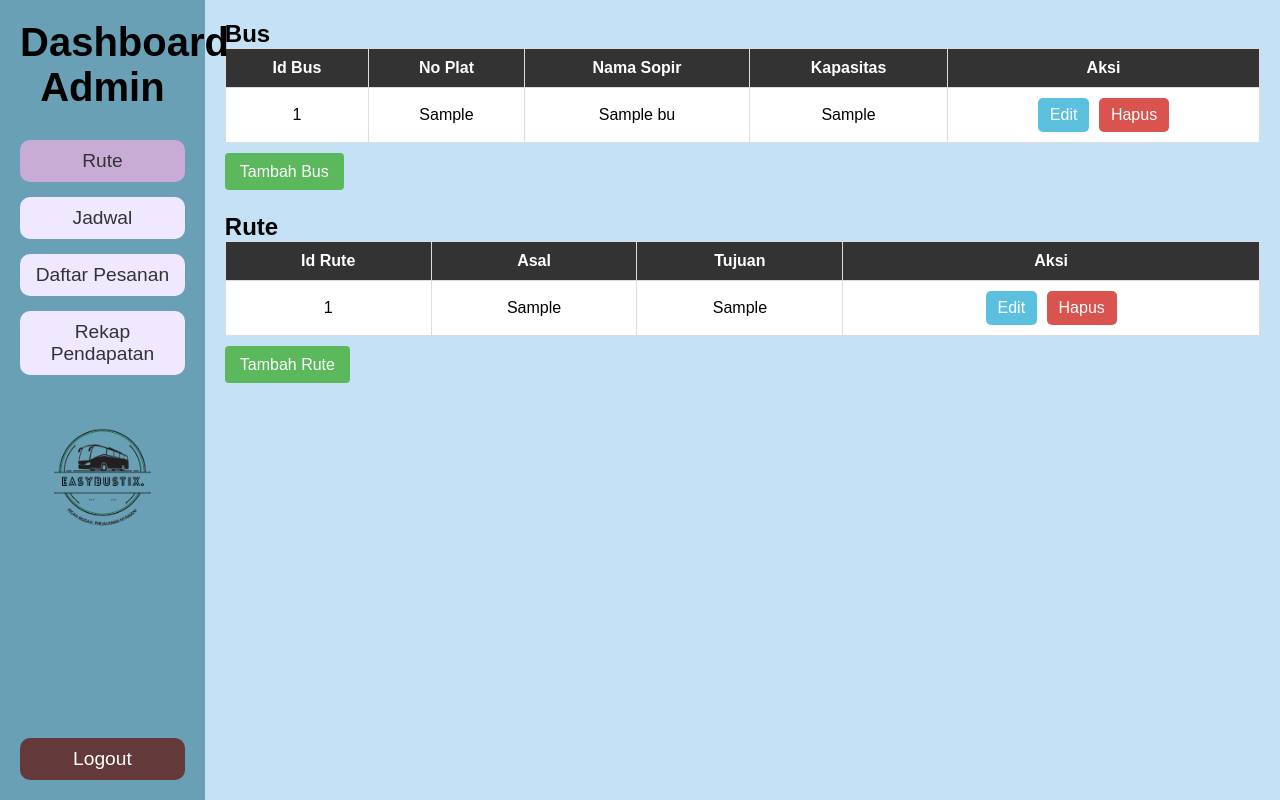
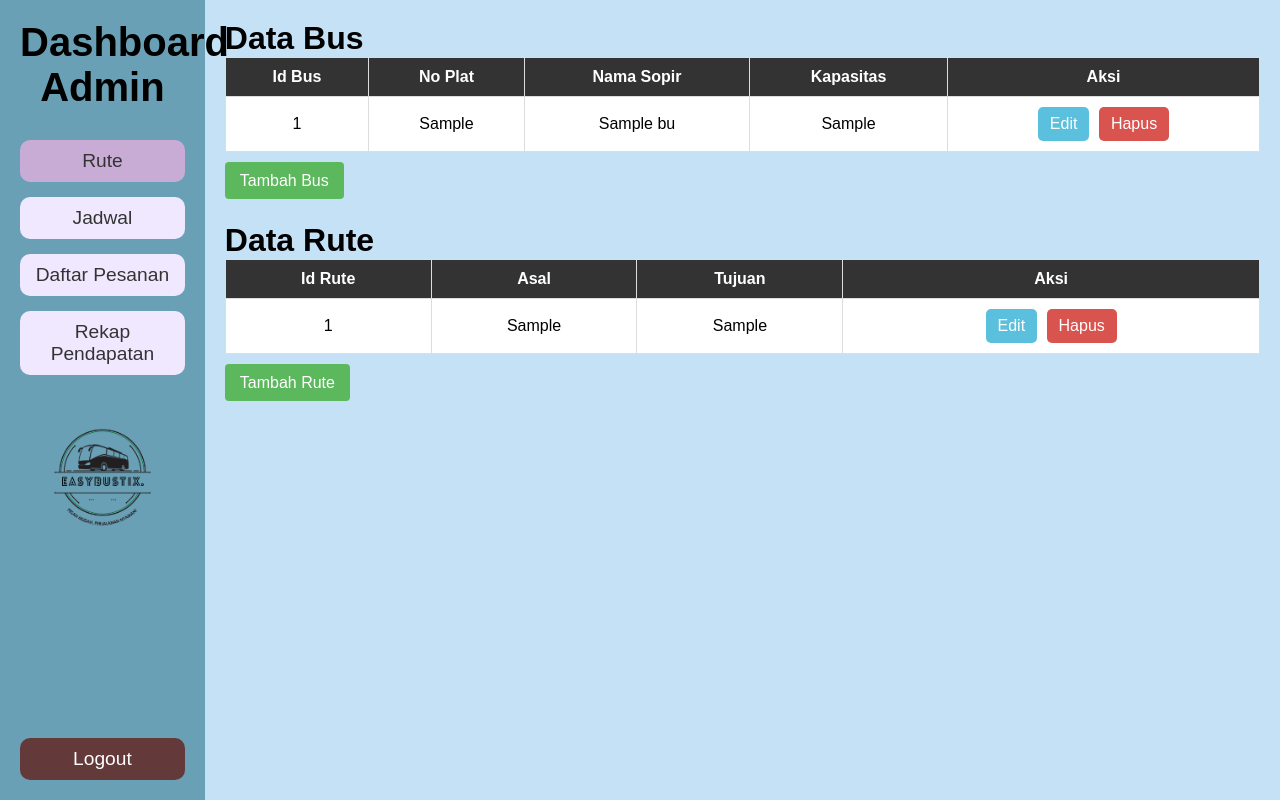
Before and after one commit to andreandri/caps, a PHP site: page /adminrute.php in a window 1280 px wide. Run offline with PHP 8.4, Linux system fonts and the light colour scheme; tables that the repository leaves empty or names only in its code hold one stand-in row (values such as "Sample post").

Commit message:
seadanya

```diff
--- a/adminjadwal.php
+++ b/adminjadwal.php
@@ -58,6 +58,7 @@ if (!$result) {
 
     <main class="main-content">
         <div>
+            <h1>Data Jadwal</h1>
             <table>
                 <thead>
                     <tr>
--- a/adminrute.php
+++ b/adminrute.php
@@ -26,7 +26,7 @@
     <main class="main-content">
         <!-- Tabel Bus -->
         <div>
-            <h2>Bus</h2>
+            <h1>Data Bus</h1>
             <table>
                 <thead>
                     <tr>
@@ -68,7 +68,7 @@
 
         <!-- Tabel Rute -->
         <div class="table-section">
-    <h2>Rute</h2>
+    <h1>Data Rute</h1>
     <table>
         <thead>
             <tr>
--- a/edit_bus.php
+++ b/edit_bus.php
@@ -121,10 +121,7 @@ if (isset($_GET['id_bus'])) {
                     <label for="kapasitas">Kapasitas</label>
                     <input type="number" id="kapasitas" name="kapasitas" value="<?= $bus['kapasitas'] ?? '' ?>" required>
 
-                    <div class="button-container">
-                        <a href="adminrute.php" class="btn back">Kembali</a>
-                        <button type="submit" class="btn edit">Edit Bus</button>
-                    </div>
+                    <button type="submit" class="btn edit">Edit Bus</button>
                 </form>
             </div>
         </main>
--- a/edit_rute.php
+++ b/edit_rute.php
@@ -121,10 +121,9 @@ if ($result_tujuan) {
                 ?>
             </select>
 
-            <div>
-                <button type="button" onclick="window.location.href='adminrute.php';">Kembali</button>
+
                 <button type="submit">Update Rute</button>
-            </div>
+
         </form>
     </main>
 </body>
```
